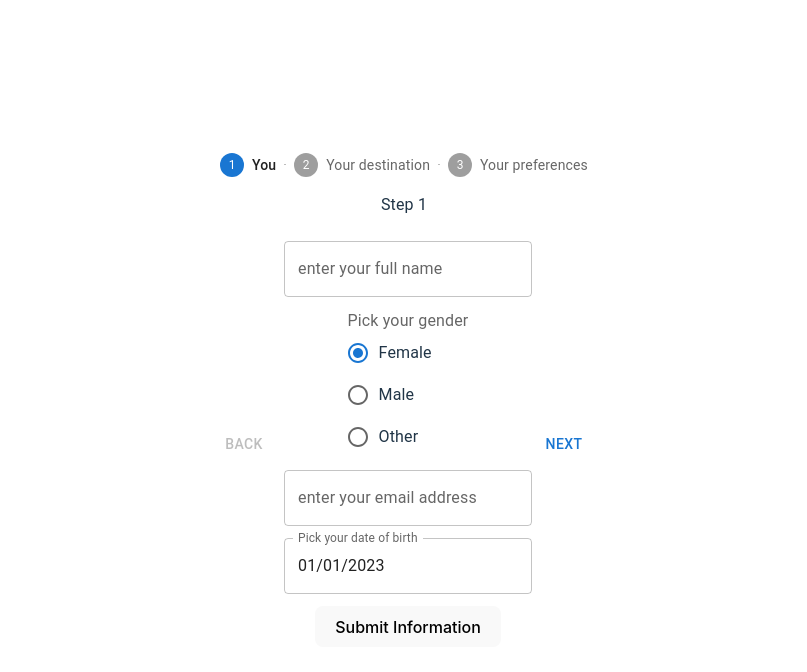
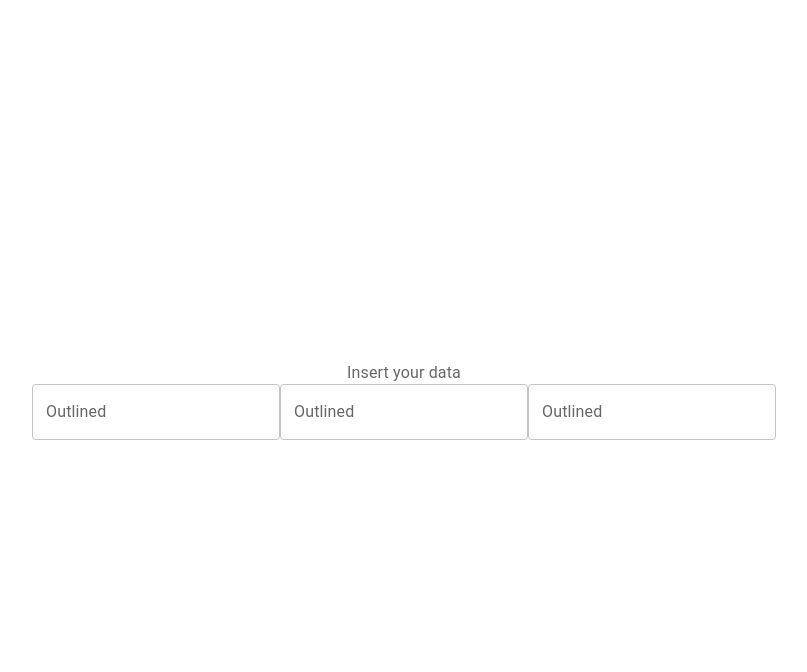
Before and after one commit to Aresso93/react-form-practice, a React (Vite) app: page / in a window 1280 px wide. Shown: the top 672 px of the page, without its empty margins (236-1043 px from the left). Built offline with nearby package versions, Linux system fonts and the light colour scheme.

Commit message:
test vari

```diff
--- a/src/App.tsx
+++ b/src/App.tsx
@@ -7,19 +7,15 @@ import { LocalizationProvider } from '@mui/x-date-pickers'
 import { AdapterDayjs } from '@mui/x-date-pickers/AdapterDayjs';
 import LocationForm from './components/location-form'
 import TravelStepper from './components/stepper'
+import { TestForm } from './components/test-form'
 
 function App() {
 
   return (
     <>
     <LocalizationProvider dateAdapter={AdapterDayjs}>
-      <TravelStepper>
-
-      </TravelStepper>
-   {/* <TravellerForm/> */}
-   {/* <LocationForm/>  */}
-    {/* <PreferencesForm/> */}
-    {/* <Recap/>  */}
+      {/* <TravelStepper/> */}
+      <TestForm/>
     </LocalizationProvider>
     </>
   )
--- a/src/components/location-form.tsx
+++ b/src/components/location-form.tsx
@@ -36,10 +36,6 @@ export default function LocationForm() {
     </Box>
     <DatePicker label="Day of departure" defaultValue={dayjs('2023-01-01')} />
     <DatePicker label="Day of return" defaultValue={dayjs('2023-01-01')} />
-    <button
-    type="submit"
-    onClick={()=> console.log('submittato')}
-    >Submit Information</button>
     </div>
       </>
   );
--- /dev/null
+++ b/src/components/test-form.tsx
@@ -0,0 +1,73 @@
+import { FormLabel } from "@mui/material";
+import TextField from "@mui/material/TextField/TextField";
+import { useEffect, useState } from "react";
+
+export function TestForm(){
+
+    const [inputFields, setInputFields] = useState({
+        email: '',
+        name: '',
+        age: null
+    })
+
+    const [errors, setErrors] = useState({
+
+    })
+
+    const [submitting, setSubmitting] = useState(false)
+
+    const validateValues = (inputValues) => {
+        let errors = {};
+        if(inputValues.email.length < 15 && !inputValues.email.includes('@')){
+            errors.email = 'email is too short and should contain @'
+        }
+        if(inputValues.name.length < 10 && !inputValues.name.includes(' ')){
+            errors.name = 'name is too short and should include first and last name'
+        }
+        if(inputValues.age === null && inputValues.age < 18){
+            errors.age = 'minimum age is 18'
+        }
+    }
+
+    const handleChange = (e) => {
+        setInputFields({...inputFields, [e.target.name]: e.target.value});
+    }
+
+    const handleSubmit = (event) => {
+        event.preventDefailt();
+        setErrors(validateValues(inputFields))
+        setSubmitting(true)
+    }
+
+    const finishSubmit = () => {
+        console.log(inputFields);
+    }
+
+    useEffect(() => {
+        if (Object.keys(errors).length === 0 && submitting) {
+            finishSubmit();
+        }
+    }, [errors])
+
+    return (<>
+    <FormLabel id="demo-radio-buttons-group-label">Insert your data
+    <form action="">
+    <TextField
+    id="outlined-basic"
+    label="Outlined"
+    variant="outlined"
+    />
+    <TextField
+    id="outlined-basic"
+    label="Outlined"
+    variant="outlined"
+    />
+    <TextField
+    id="outlined-basic"
+    label="Outlined"
+    variant="outlined"
+    />
+    </form>
+    </FormLabel>
+    </>)
+}
--- a/src/components/traveller-form.tsx
+++ b/src/components/traveller-form.tsx
@@ -3,7 +3,6 @@ import RadioGroup from '@mui/material/RadioGroup';
 import FormControlLabel from '@mui/material/FormControlLabel';
 import FormControl from '@mui/material/FormControl';
 import FormLabel from '@mui/material/FormLabel';
-
 import TextField from '@mui/material/TextField';
 import { DatePicker } from '@mui/x-date-pickers';
 import dayjs from 'dayjs';
@@ -76,9 +75,9 @@ export default function TravellerForm() {
         defaultValue="female"
         name="radio-buttons-group"
         >
-        <FormControlLabel value="female" control={<Radio />} label="Female" />
-        <FormControlLabel value="male" control={<Radio />} label="Male" />
-        <FormControlLabel value="other" control={<Radio />} label="Other" />
+        <FormControlLabel value="female" control={<Radio />} label="female" />
+        <FormControlLabel value="male" control={<Radio />} label="male" />
+        <FormControlLabel value="other" control={<Radio />} label="other" />
       </RadioGroup>
     </FormControl>
     <TextField
@@ -92,7 +91,7 @@ export default function TravellerForm() {
     onChange={handleChange}
     />
     <DatePicker label="Pick your date of birth" defaultValue={dayjs('2023-01-01')} />
-    <button type="submit">Submit Information</button>
+    {/* <button type="submit">Submit Information</button> */}
     {Object.keys(errors).length === 0 && submitting ? (
         <span className="success">Successfully submitted ✓</span>
       ) : null}
--- /dev/null
+++ b/src/contexts/formContentContext.ts
@@ -0,0 +1,3 @@
+import { createContext } from "react";
+
+export const formContentContext = createContext('')
--- a/src/index.css
+++ b/src/index.css
@@ -4,8 +4,8 @@
   font-weight: 400;
 
   color-scheme: light dark;
-  color: rgba(255, 255, 255, 0.87);
-  background-color: #494545;
+  color: rgba(63, 63, 63, 0.87);
+  background-color: #ccc6c6;
 
   font-synthesis: none;
   text-rendering: optimizeLegibility;
```
Also changed, not shown: src/components/stepper.tsx (+1 -7 lines).
